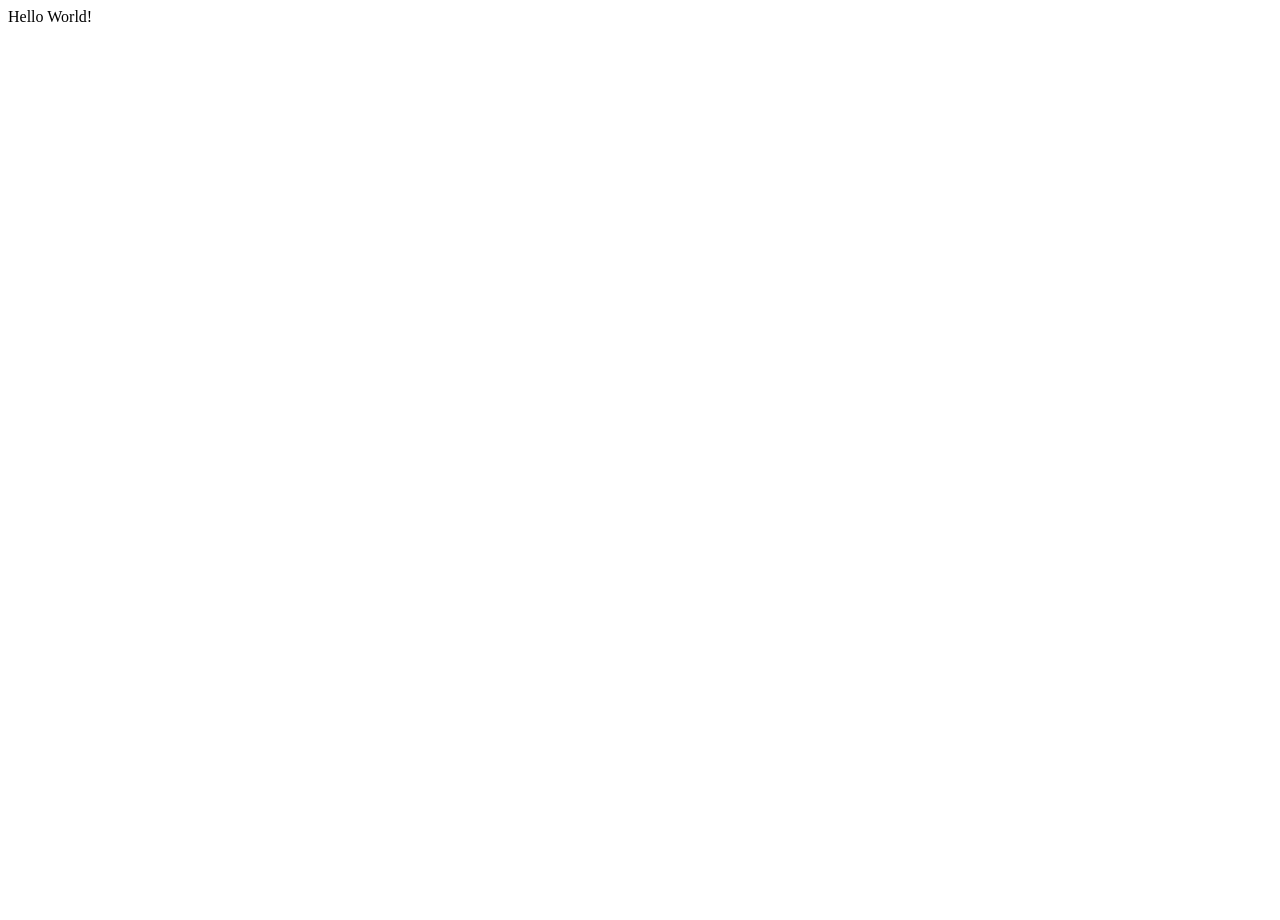
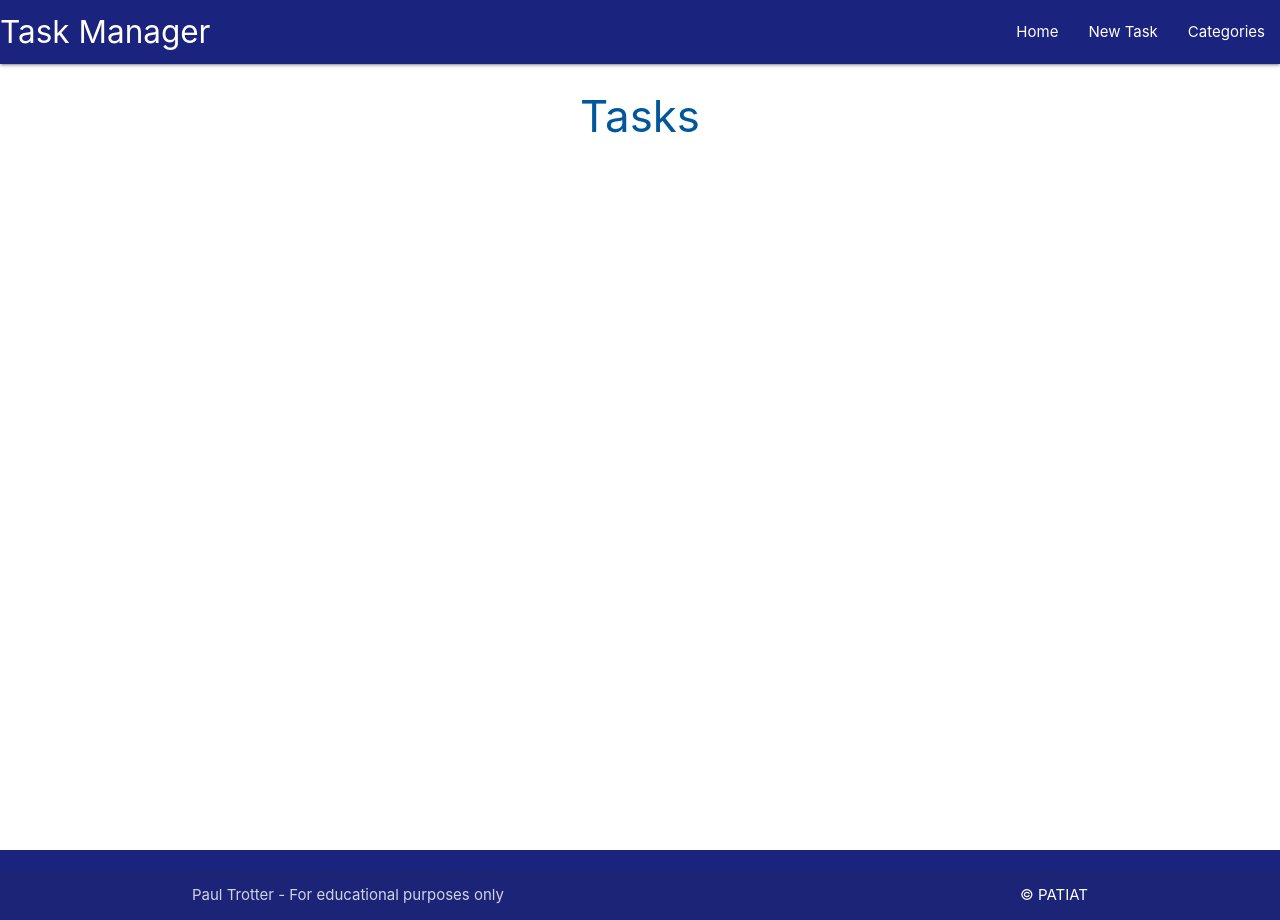
Before and after one commit to PATIAT/flask-sqlalchemy-task-manager, a Flask app: page / in a window 1280 px wide. Before the commit the page is almost empty. Run offline with Flask 2, Linux system fonts and the light colour scheme.

Commit message:
Added template inheritence

```diff
--- a/taskmanager/__init__.py
+++ b/taskmanager/__init__.py
@@ -7,7 +7,7 @@ if os.path.exists("env.py"):
 
 app = Flask(__name__)
 app.config["SECRET_KEY"] = os.environ.get("SECRET_KEY")
-app.config["SQLALCHEMY_DATABASE_URL"] = os.environ.get("DB_URL")
+app.config["SQLALCHEMY_DATABASE_URI"] = os.environ.get("DB_URL")
 
 db = SQLAlchemy(app)
 
--- a/taskmanager/models.py
+++ b/taskmanager/models.py
@@ -5,7 +5,8 @@ class Category(db.Model):
     # schema for the Category model
     id = db.Column(db.Integer, primary_key=True)
     category_name = db.Column(db.String(25), unique=True, nullable=False)
-    tasks = db.relationship("Task", backref="category", cascade="all, delete", lazy=True)
+    tasks = db.relationship(
+        "Task", backref="category", cascade="all, delete", lazy=True)
 
     def __repr__(self):
         # __repr__ to represent itself in the form of a string
@@ -19,7 +20,8 @@ class Task(db.Model):
     task_description = db.Column(db.Text, nullable=False)
     is_urgent = db.Column(db.Boolean, default=False, nullable=False)
     due_date = db.Column(db.Date, nullable=False)
-    category_id = db.Column(db.Integer, db.ForeignKey("category.id", ondelete="CASCADE"), nullable=False)
+    category_id = db.Column(db.Integer, db.ForeignKey(
+        "category.id", ondelete="CASCADE"), nullable=False)
 
     def __repr__(self):
         # __repr__ to represent itself in the form of a string
--- a/taskmanager/routes.py
+++ b/taskmanager/routes.py
@@ -5,4 +5,4 @@ from taskmanager.models import Category, Task
 
 @app.route("/")
 def home():
-    return render_template("base.html")
+    return render_template("tasks.html")
--- /dev/null
+++ b/taskmanager/static/css/style.css
@@ -0,0 +1,9 @@
+body {
+    display: flex;
+    min-height: 100vh;
+    flex-direction: column;
+}
+
+main {
+    flex: 1 0 auto;
+}
--- /dev/null
+++ b/taskmanager/static/js/script.js
@@ -0,0 +1,5 @@
+document.addEventListener("DOMContentLoaded", function() {
+    // sidenav initialization
+    let sidenav = document.querySelectorAll(".sidenav");
+    M.Sidenav.init(sidenav);
+});
--- a/taskmanager/templates/base.html
+++ b/taskmanager/templates/base.html
@@ -1,12 +1,59 @@
 <!DOCTYPE html>
 <html lang="en">
 <head>
+
     <meta charset="UTF-8">
     <meta http-equiv="X-UA-Compatible" content="IE=edge">
     <meta name="viewport" content="width=device-width, initial-scale=1.0">
+    <link rel="stylesheet" href="https://cdnjs.cloudflare.com/ajax/libs/font-awesome/5.15.3/css/all.min.css"
+        integrity="sha512-iBBXm8fW90+nuLcSKlbmrPcLa0OT92xO1BIsZ+ywDWZCvqsWgccV3gFoRBv0z+8dLJgyAHIhR35VZc2oM/gI1w=="
+        crossorigin="anonymous" referrerpolicy="no-referrer">
+    <link rel="stylesheet" href="https://cdnjs.cloudflare.com/ajax/libs/materialize/1.0.0/css/materialize.min.css"
+        type="text/css">
+    <link rel="stylesheet" href="{{ url_for('static', filename='css/style.css') }}" type="text/css">
     <title>Task Manager</title>
 </head>
+
 <body>
-    Hello World!
+
+    <header>
+        <!-- top navbar -->
+        <nav class="indigo darken-4">
+            <div class="nav-wrapper">
+            <a href="{{ url_for('home') }}" class="brand-logo">Task Manager</a>
+            <a href="#" data-target="mobile-demo" class="sidenav-trigger"><i class="fas fa-bars"></i></a>
+            <ul class="right hide-on-med-and-down">
+                <li><a href="{{ url_for('home') }}">Home</a></li>
+                <li><a href="">New Task</a></li>
+                <li><a href="">Categories</a></li>
+            </ul>
+            </div>
+        </nav>
+
+        <!-- mobile sidenav -->
+        <ul class="sidenav" id="mobile-demo">
+            <li><a href="{{ url_for('home') }}">Home</a></li>
+            <li><a href="">New Task</a></li>
+            <li><a href="">Categories</a></li>
+        </ul>
+    </header>
+
+    <main class="container">
+        {% block content %}
+        {% endblock %}
+    </main>
+
+    <footer class="page-footer indigo darken-4">
+        <div class="footer-copyright">
+            <div class="container">
+                Paul Trotter - For educational purposes only
+                <a class="white-text right" href="" target="_blank">&copy; PATIAT</a>
+            </div>
+        </div>
+    </footer>
+
+    <script src="https://cdnjs.cloudflare.com/ajax/libs/materialize/1.0.0/js/materialize.min.js"></script>
+    <script src="{{ url_for('static', filename='js/script.js') }}"></script>
+
 </body>
 </html>
--- /dev/null
+++ b/taskmanager/templates/tasks.html
@@ -0,0 +1,6 @@
+{% extends "base.html" %}
+{% block content %}
+
+<h3 class="light-blue-text text-darken-4 center-align">Tasks</h3>
+
+{% endblock %}
```
